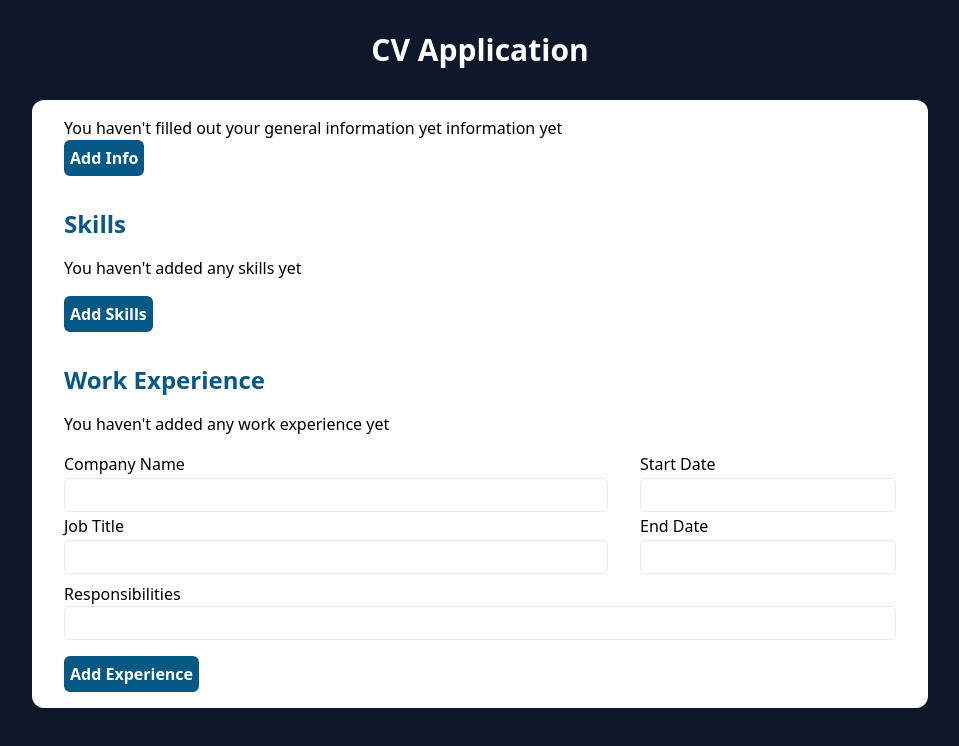
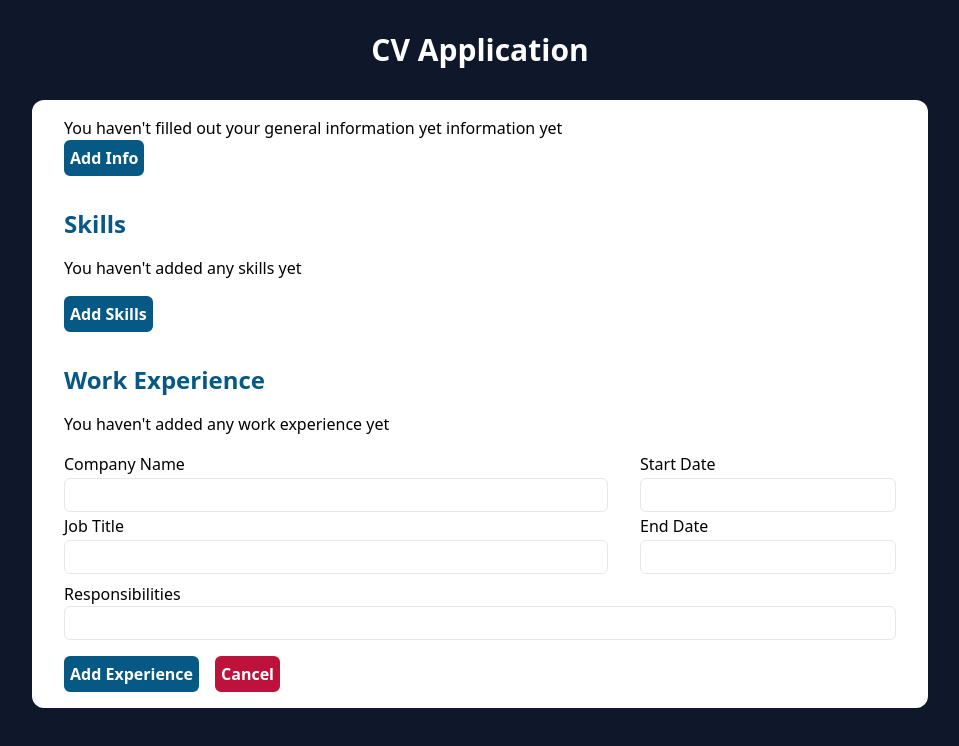
Before and after one commit to JoshDevHub/cv-project, a React (Create React App) app: page / in a window 1280 px wide. Both pictures are taken after a click on the button "Add Work". Shown: the top 746 px of the page, without its empty margins (160-1119 px from the left). Built offline with nearby package versions, Linux system fonts and the light colour scheme.

Commit message:
feat: add cancel button to `WorkForm` component

```diff
--- a/src/components/WorkForm.js
+++ b/src/components/WorkForm.js
@@ -54,8 +54,14 @@ class WorkForm extends Component {
             handler={this.props.handleChange}
           />
         </div>
-        <div>
+        <div className="flex gap-4">
           <Button type="submit" text="Add Experience" />
+          <Button
+            type="button"
+            text="Cancel"
+            styles="alert"
+            handler={this.props.closeForm}
+          />
         </div>
       </form>
     );
```
